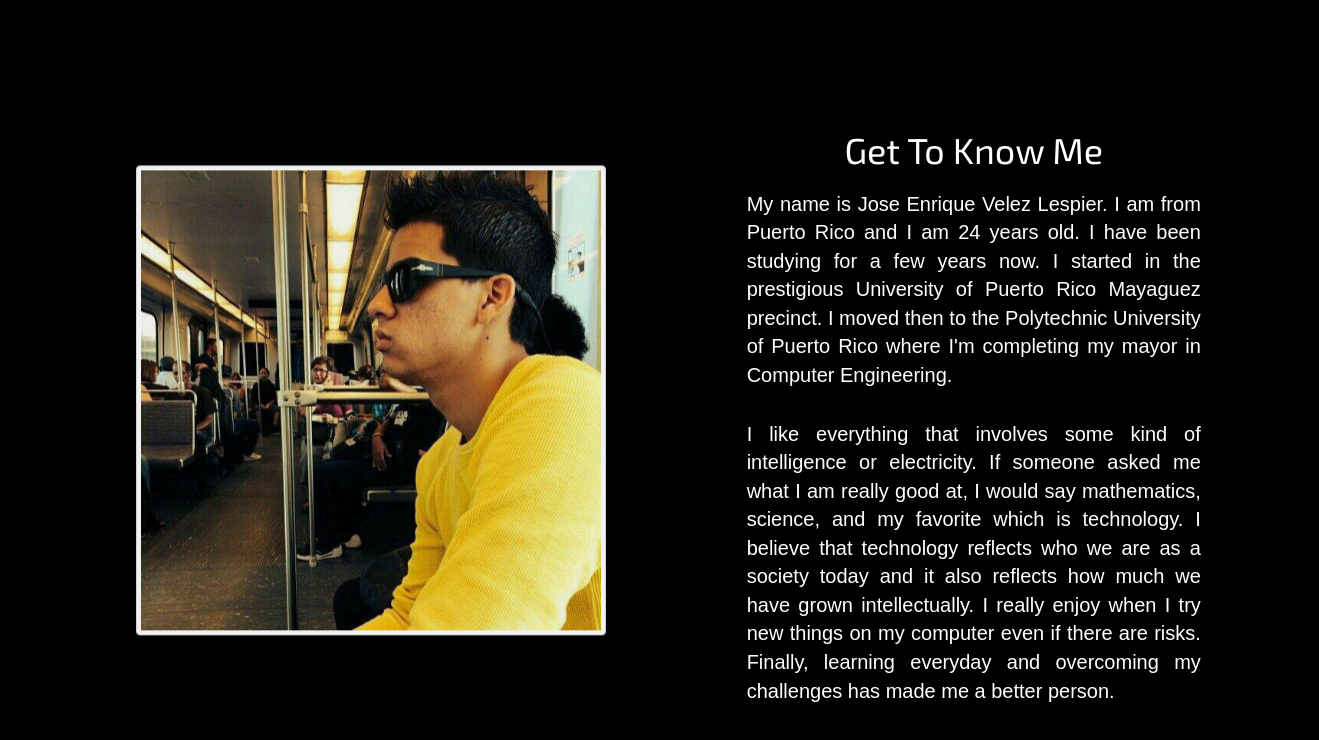
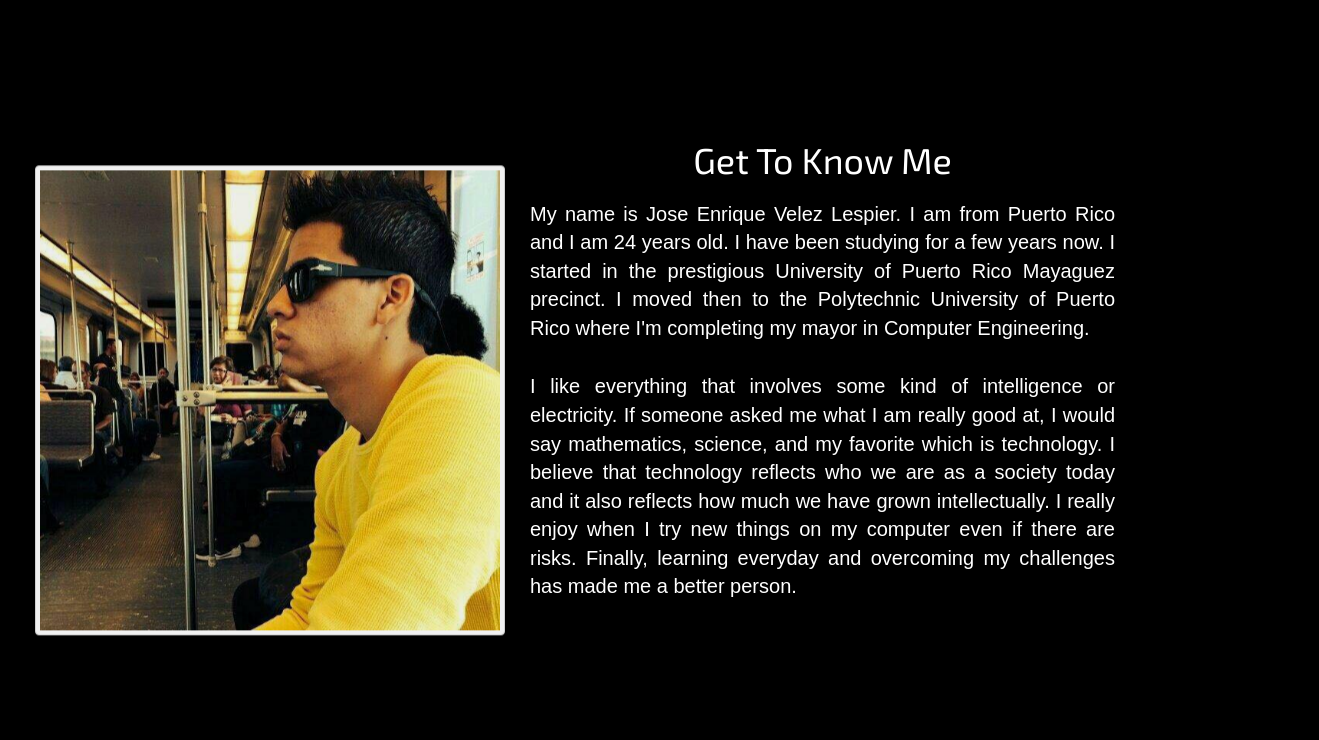
Before and after one commit to jose-velez/Portfolio, a website: page index.html in a window 1280 px wide. Shown: the part 800-1540 px from the top of the page, 1319 px wide, since content can reach past the window. Drawn offline with nearby package versions, Linux system fonts and the light colour scheme; files whose address does not match are found by name; a web font is replaced by a local one.

Commit message:
Removing Knowledge from the navbar.

```diff
--- a/index.html
+++ b/index.html
@@ -25,7 +25,6 @@
       <div class="collapse navbar-collapse" id="navcol-1">
         <ul class="nav navbar-nav navbar-right">
           <li><a href="#about">About </a></li>
-          <li><a href="#knowledge">Knowledge </a></li>
           <li><a href="#projects">Projects </a></li>
           <li><a href="#contact">Contact Me</a></li>
         </ul>
@@ -54,10 +53,10 @@
 <div class="wrapper" data-spy="scroll" data-target="#portfolio-navbar" data-offset="0">
     <div id="about">
       <div class="row aboutMe">
-        <div class="col-md-6 col-md-offset-1 col-sm-6"  data-aos= "fade-up" data-aos-delay= "600" data-aos-duration= "3000"id="picture">
+        <div class="col-lg-6 col-md-6 col-sm-6"  data-aos= "fade-up" data-aos-delay= "600" data-aos-duration= "3000"id="picture">
           <div class="thumbnail"><img src="assets/img/Picture.jpg"></div>
         </div>
-        <div class="col-md-5 col-md-offset-1 about" data-aos ="fade-left" data-aos-delay= "200" data-aos-duration= "2000" data-aos-easing="ease-in-sine">
+        <div class="col-lg-6 col-md-6 col-sm-6 about" data-aos ="fade-left" data-aos-delay= "200" data-aos-duration= "2000" data-aos-easing="ease-in-sine">
           <h1 class="text-center">Get To Know Me</h1>
           <p class="about_me">My name is Jose Enrique Velez Lespier. I am from Puerto Rico and I am 24 years old. I have been studying for a few years now. I started in the prestigious University of Puerto Rico Mayaguez precinct. I moved then to the Polytechnic University
             of Puerto Rico where I'm completing my mayor in Computer Engineering.</p>
```
Also changed, not shown: 2 other files.
